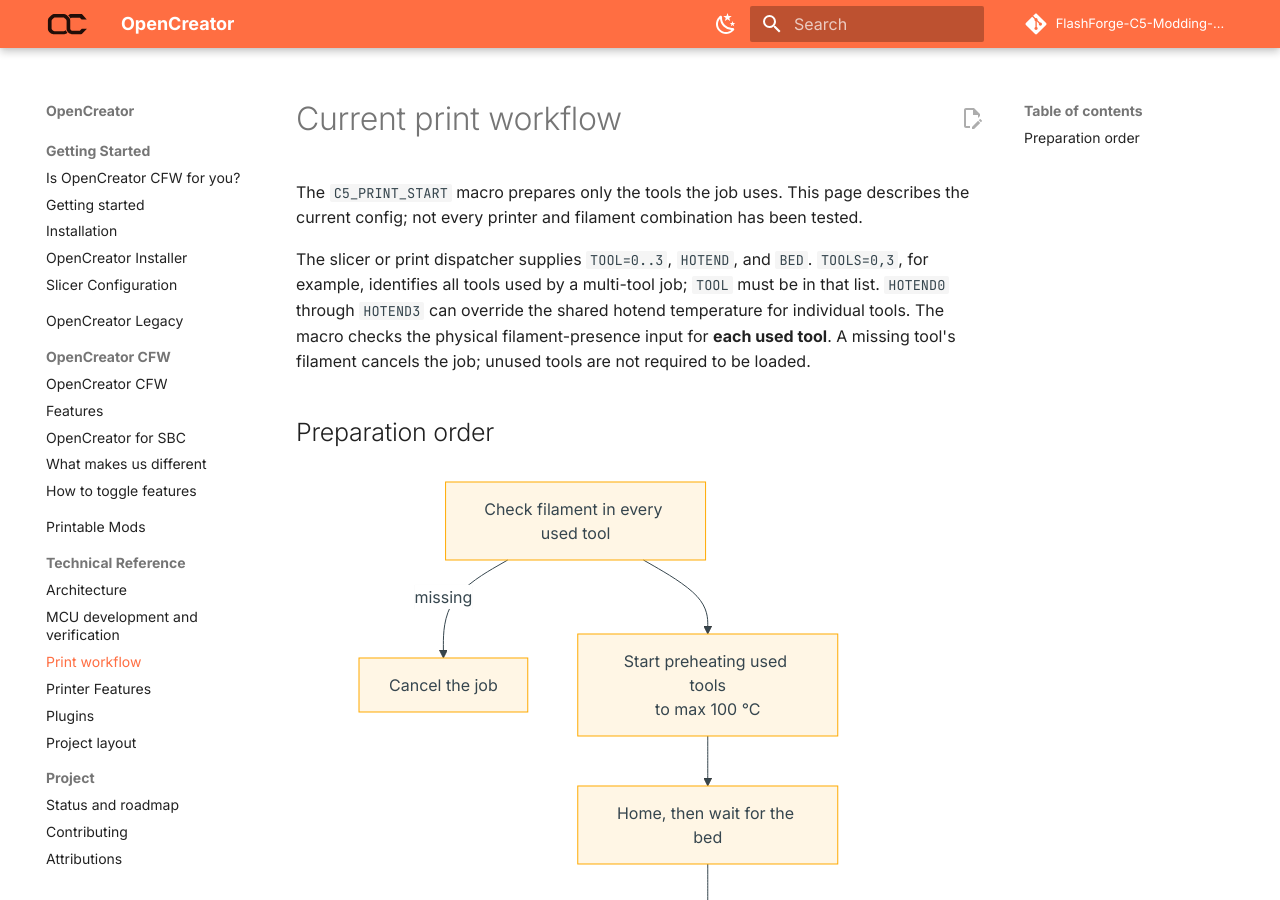
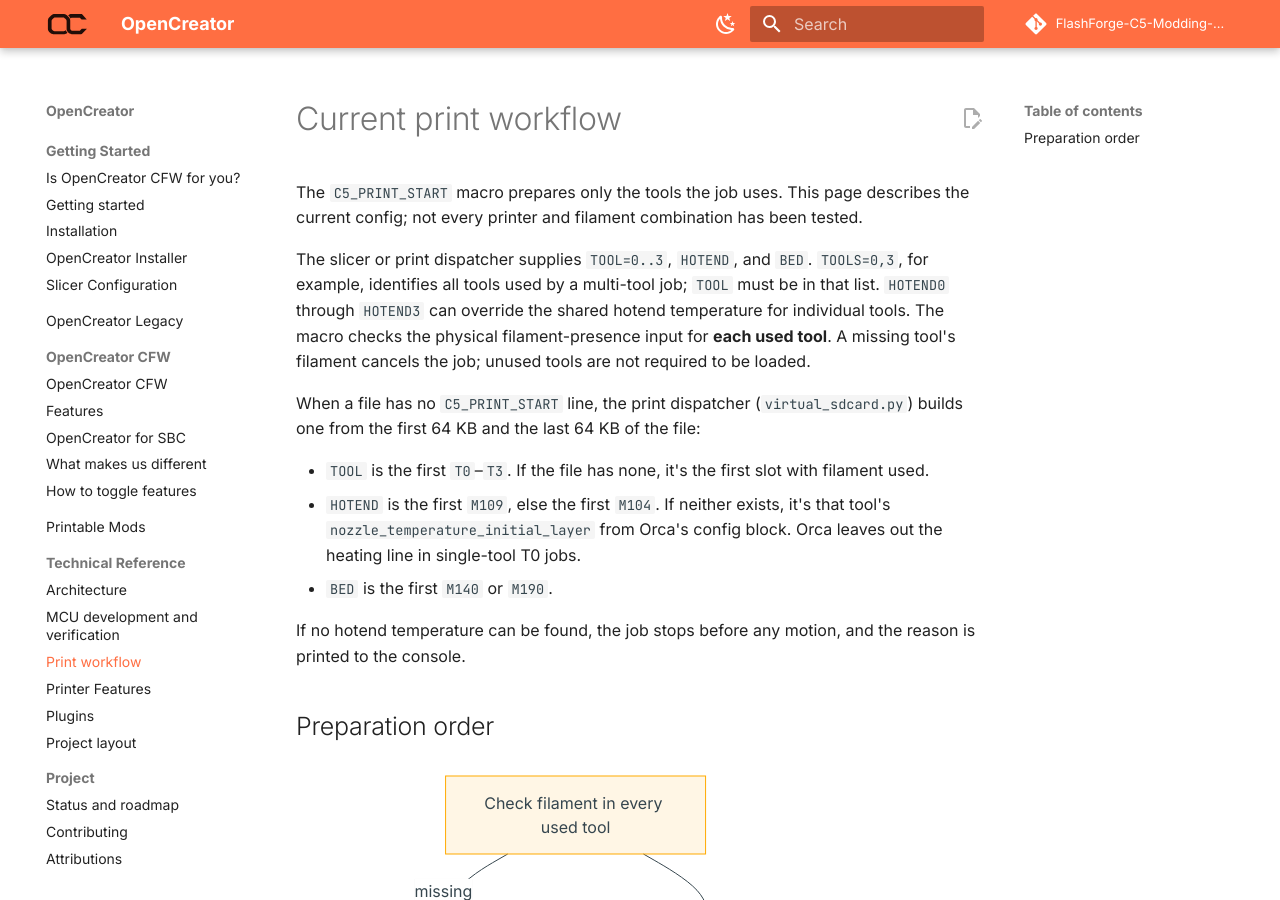
Before and after one commit to FlashForge-C5-Modding-Group/OpenCreator, an MkDocs documentation site: the page built from docs/print-workflow.md, in a window 1280 px wide and 900 px high. Built offline with MkDocs 1.6.1 and Material for MkDocs 9.7.7, drawn with Linux system fonts in a browser that asks for light colours; comment, search, counter and statistics services are not loaded.

Commit message:
Explain how the print dispatcher fills in TOOL, HOTEND and BED

```diff
--- a/docs/print-workflow.md
+++ b/docs/print-workflow.md
@@ -10,6 +10,20 @@ The slicer or print dispatcher supplies `TOOL=0..3`, `HOTEND`, and `BED`.
 shared hotend temperature for individual tools. The macro checks the physical
 filament-presence input for **each used tool**. A missing tool's filament
 cancels the job; unused tools are not required to be loaded.
+
+When a file has no `C5_PRINT_START` line, the print dispatcher
+(`virtual_sdcard.py`) builds one from the first 64 KB and the last 64 KB of
+the file:
+
+- `TOOL` is the first `T0`–`T3`. If the file has none, it's the first slot with
+  filament used.
+- `HOTEND` is the first `M109`, else the first `M104`. If neither exists, it's
+  that tool's `nozzle_temperature_initial_layer` from Orca's config block.
+  Orca leaves out the heating line in single-tool T0 jobs.
+- `BED` is the first `M140` or `M190`.
+
+If no hotend temperature can be found, the job stops before any motion, and the
+reason is printed to the console.
 
 ## Preparation order
 
```
